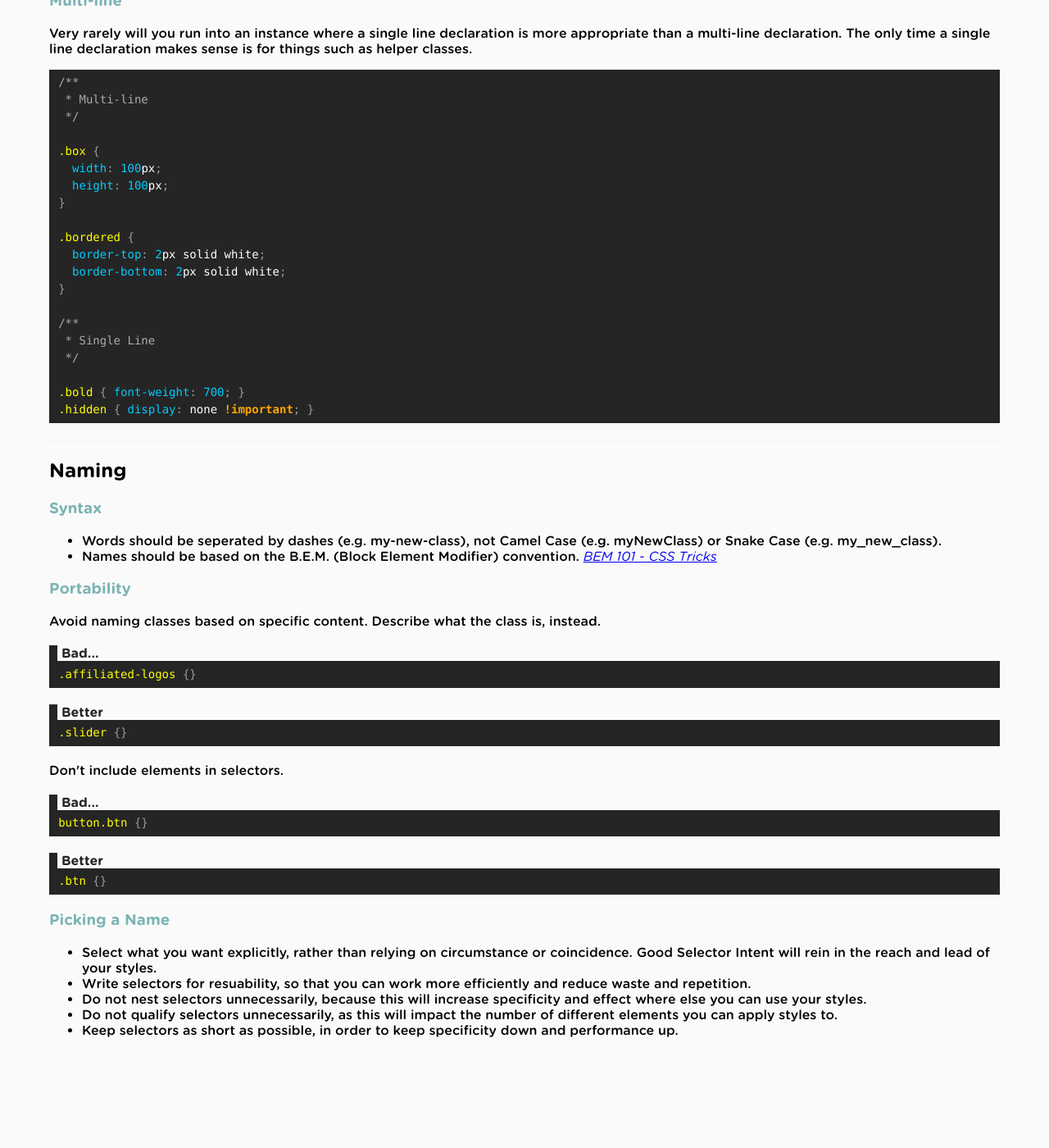
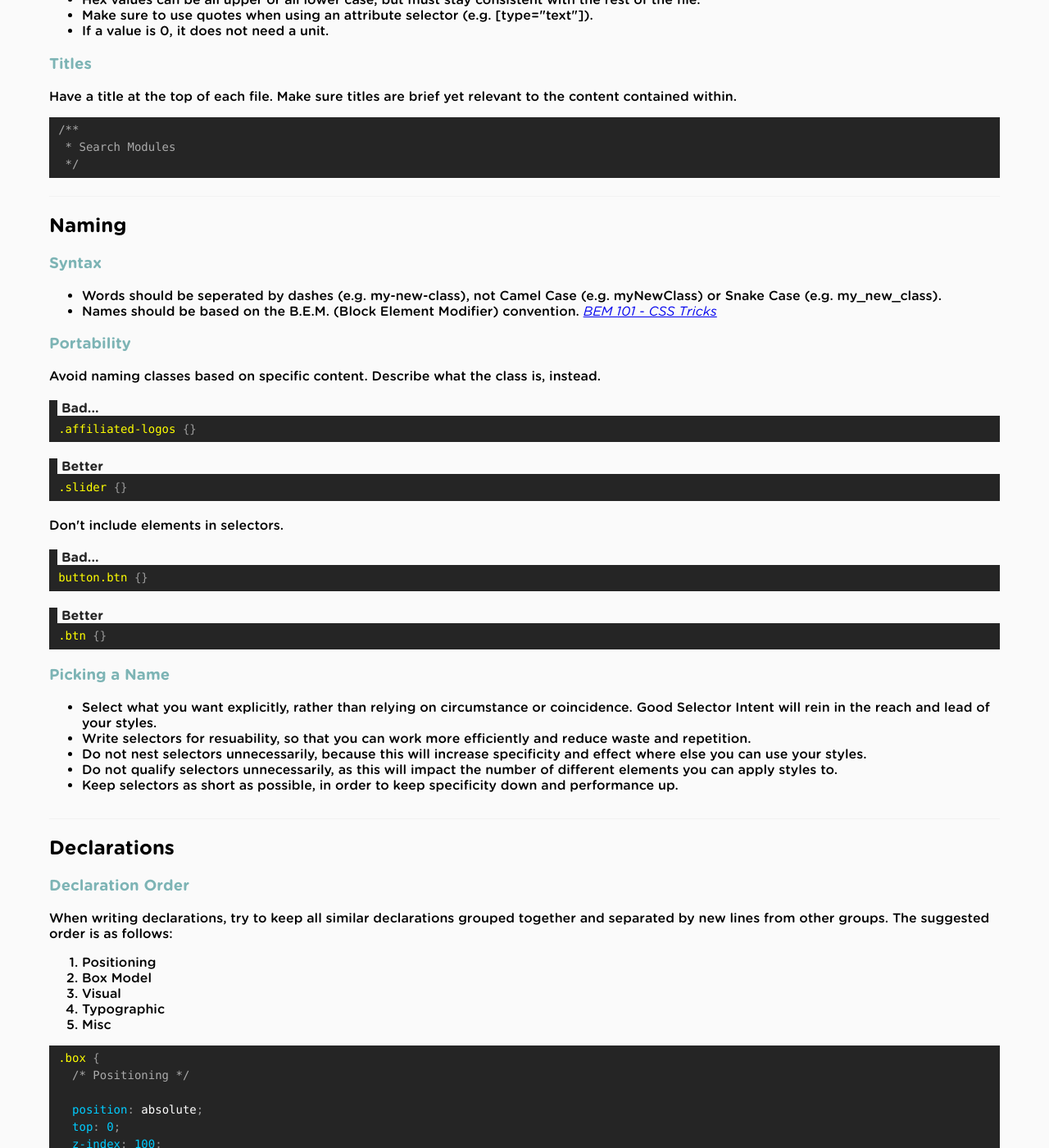
Before and after one commit to llandrew/ll-guidelines, a Jekyll site: the page built from css.html, in a window 1280 px wide and 1400 px high, scrolled down 381 px. Shown: the whole window at 82% size. Built offline with Jekyll 4.4.1, drawn with Linux system fonts in a browser that asks for light colours; nearby versions of some CDN libraries; before the commit the page ends 1694 px from its top, so only the background shows below that; some of the changed text lies outside the part shown.

Commit message:
Keep working on CSS content

```diff
--- a/css.html
+++ b/css.html
@@ -8,6 +8,21 @@
 <section class="scrollto" id="css-syntax">
   <h2>Syntax and Formatting</h2>
 
+  <ul>
+    <li>Use soft tabs (2 spaces) to guarentee the file renders the same on all systems.</li>
+    <li>Keep each selector on its own line when grouping selectors unless it makes sense otherwise.</li>
+    <li>Always put a space between the opening brace and the last selector in the call.</li>
+    <li>Always put the closing brace on its own line.</li>
+    <li>Make sure to have a space after the colon for a declaration.</li>
+    <li>Keep each declaration on its own line.</li>
+    <li>Always put a semicolon at the end of the declaration to help avoid any errors.</li>
+    <li>Include a space after each comma in each declaration except for rgb(), rgba(), hsl(), hsla(), and rect().</li>
+    <li>Prefix all decimals smaller than 1 with a 0 (e.g. 0.5rem).</li>
+    <li>Hex values can be all upper or all lower case, but must stay consistent with the rest of the file.</li>
+    <li>Make sure to use quotes when using an attribute selector (e.g. [type="text"]).</li>
+    <li>If a value is 0, it does not need a unit.</li>
+  </ul>
+
   <h3>Titles</h3>
   <p>Have a title at the top of each file. Make sure titles are brief yet relevant
   to the content contained within.</p>
@@ -16,34 +31,6 @@
 /**
  * Search Modules
  */
-</code></pre>
-
-  <h3>Multi-line</h3>
-  <p>Very rarely will you run into an instance where a single line declaration is
-  more appropriate than a multi-line declaration. The only time a single line declaration
-  makes sense is for things such as helper classes.</p>
-
-<pre><code class="language-css">
-/**
- * Multi-line
- */
-
-.box {
-  width: 100px;
-  height: 100px;
-}
-
-.bordered {
-  border-top: 2px solid white;
-  border-bottom: 2px solid white;
-}
-
-/**
- * Single Line
- */
-
-.bold { font-weight: 700; }
-.hidden { display: none !important; }
 </code></pre>
 
 </section>
@@ -103,3 +90,90 @@
     </ul>
 
 </section>
+
+<section class="scrollto" id="css-declaration">
+  <h2>Declarations</h2>
+
+  <h3>Declaration Order</h3>
+
+  <p>When writing declarations, try to keep all similar declarations grouped together and separated by
+  new lines from other groups. The suggested order is as follows:</p>
+
+  <ol>
+    <li>Positioning</li>
+    <li>Box Model</li>
+    <li>Visual</li>
+    <li>Typographic</li>
+    <li>Misc</li>
+  </ol>
+
+<pre><code class="language-css">
+.box {
+  /* Positioning */
+
+  position: absolute;
+  top: 0;
+  z-index: 100;
+
+  /* Box Model */
+
+  display: block;
+  width: 100px;
+  float: none;
+
+  /* Visual */
+
+  color: red;
+  background-image: url('http://google.com');
+  border: 1px solid blue;
+
+  /* Typographic */
+
+  font-size: 1.6rem;
+  font-weight: 700;
+  text-align: center;
+
+  /* Misc */
+
+  opacity: .5;
+  transform: translateY(-50%);
+  overflow: auto;
+}
+
+</code></pre>
+
+  <h3>Multi-line</h3>
+  <p>Very rarely will you run into an instance where a single line declaration is
+  more appropriate than a multi-line declaration. The only time a single line declaration
+  makes sense is for things such as helper classes.</p>
+
+<pre><code class="language-css">
+/**
+ * Multi-line
+ */
+
+.box {
+  width: 100px;
+  height: 100px;
+}
+
+.bordered {
+  border-top: 2px solid white;
+  border-bottom: 2px solid white;
+}
+
+/**
+ * Single Line
+ */
+
+.bold { font-weight: 700; }
+.hidden { display: none !important; }
+</code></pre>
+
+<h3>Media Queries</h3>
+
+<p>Make sure media queries are all placed next to the selectors that they affect and not bundled together at the end of a file.</p>
+
+<h3>Shorthand Notation</h3>
+
+</section>
```
